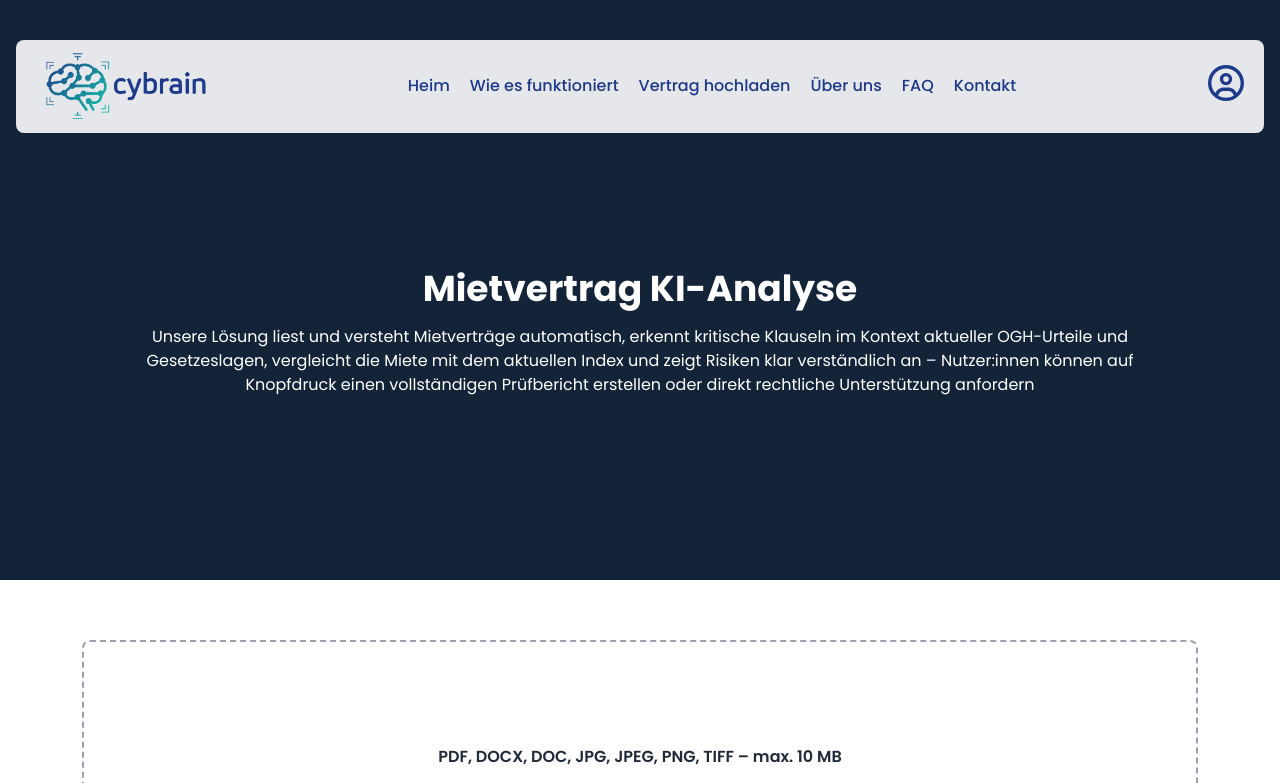
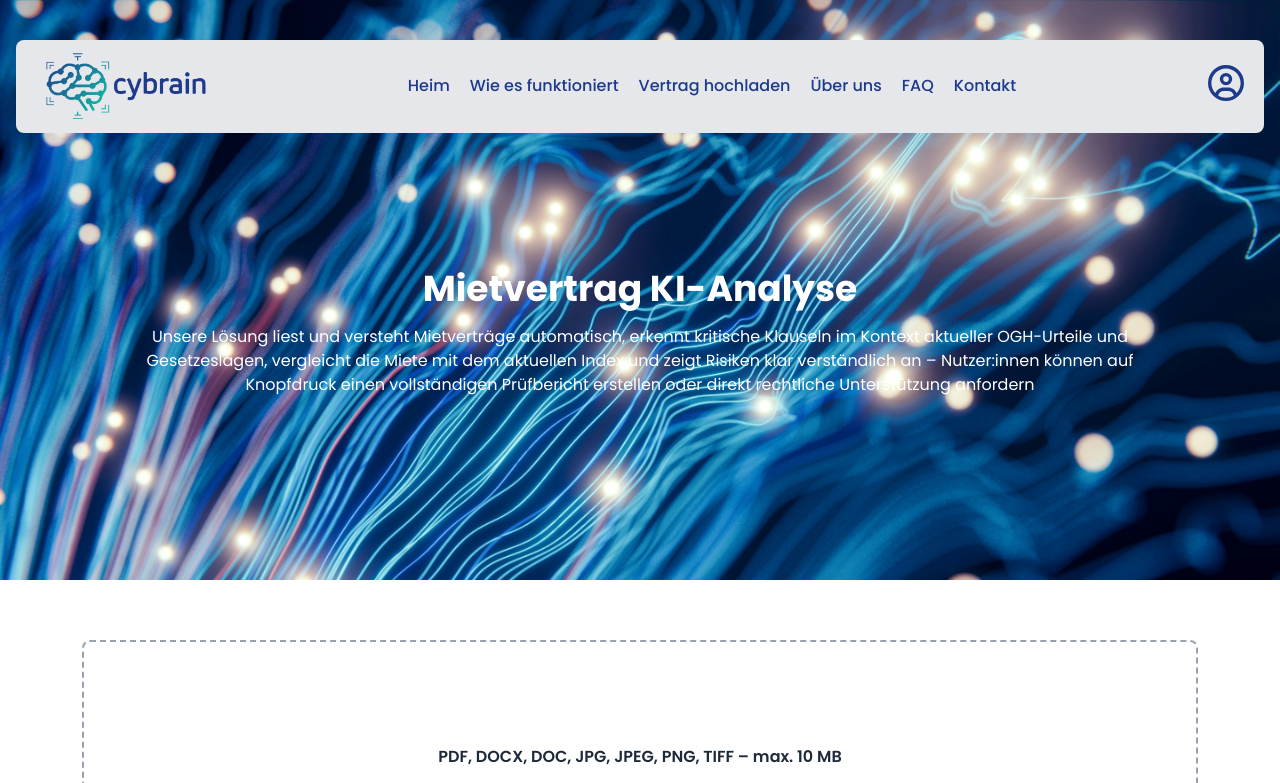
Before and after one commit to hafizahteshamali/AI-analying-tool, a React (Vite) app in the folder Frontend/: page /score in a window 1280 px wide. Shown: the top 783 px of the page. Built offline with nearby package versions, Linux system fonts and the light colour scheme; sample sign-in values are in the browser's storage.

Commit message:
score top banner updated

```diff
--- a/Frontend/src/page/Score.jsx
+++ b/Frontend/src/page/Score.jsx
@@ -215,7 +215,7 @@ const Score = () => {
 
   return (
     <div className="w-full">
-      <div className="bg-[#132438] flex flex-col items-center justify-start py-10 px-4">
+      <div className="flex flex-col items-center justify-start py-10 px-4 bg-cover bg-no-repeat" style={{backgroundImage: `url('/assets/images/Home/91f9a02e505608b63232bced65db51627f7e99cf.jpg')`}}>
         <div className="container mx-auto min-h-[500px]">
           <Header />
           <div className="text-center h-[300px] my-[50px] flex flex-col justify-center items-center">
```
Also changed, not shown: Frontend/public/assets/images/Home/91f9a02e505608b63232bced65db51627f7e99cf.jpg (added).
